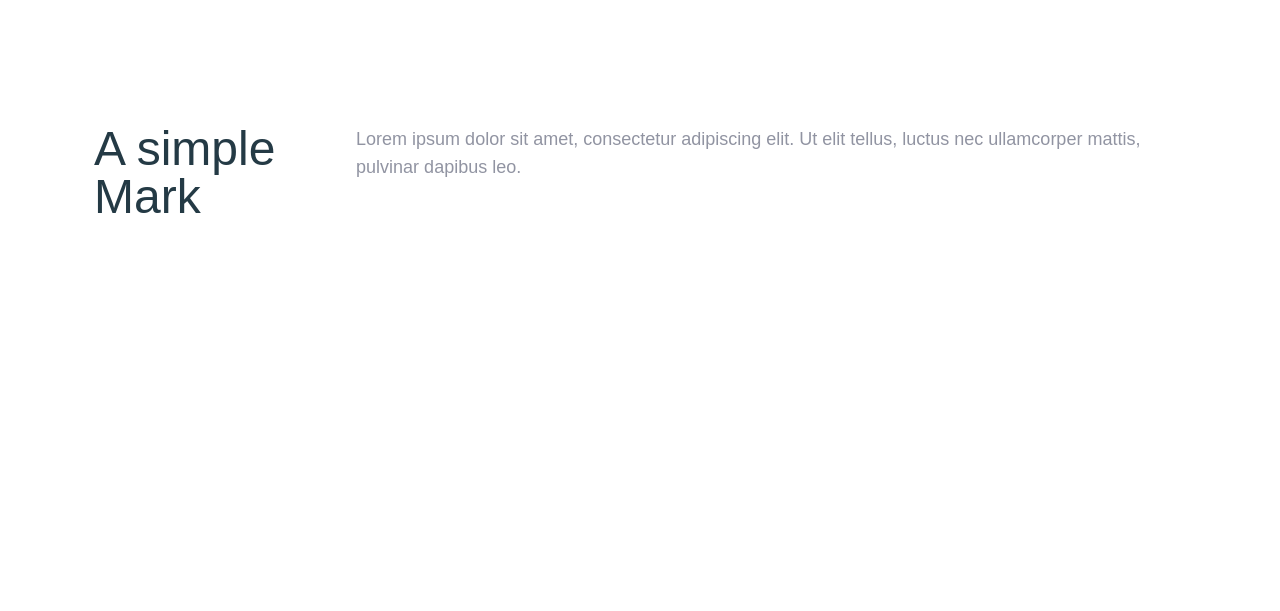
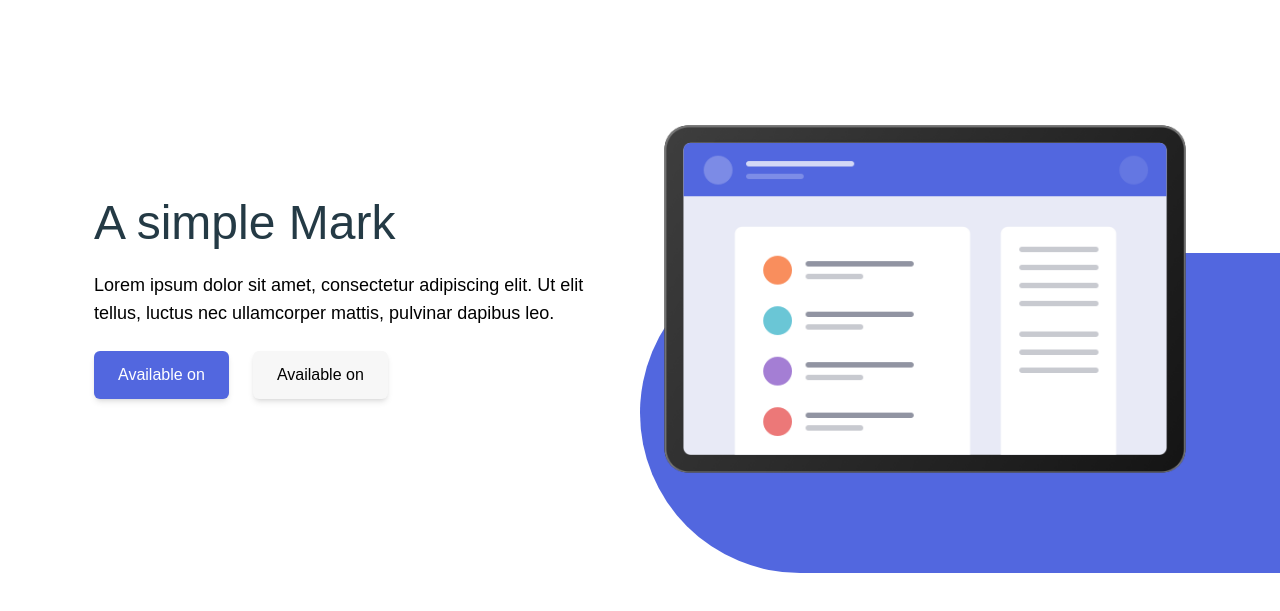
Before and after one commit to theclassical-dev/tailwind-refresher-template, a website: page public/index.html in a window 1280 px wide. Shown: the part 107-718 px from the top of the page. Drawn offline with Linux system fonts and the light colour scheme.

Commit message:
first section completed

```diff
--- a/public/index.html
+++ b/public/index.html
@@ -24,16 +24,26 @@
         <nav>
     </header>
 
-    <section class="realtive">
-        <div class="container flex-col-reverse lg:flex-row-reverse items-center gap-12 mt-14 lg:mt-28">
+    <section class="relative">
+        <div class="container flex flex-col-reverse lg:flex-row items-center gap-12 mt-14 lg:mt-28 lg: -bottom-28 lg: -right-36">
             <!-- content -->
-            <div class="flex flex-1 item-center lg:items-start">
+            <div class="flex flex-1 flex-col items-center lg:items-start">
                 <h2 class="text-t-blue text-3xl md:text-4 lg:text-5xl text-center lg:text-left mb-6">A simple Mark</h2>
-                <p class="text-t-gray text-lg text-center lg:text-left mb-6">
+                <p class="tex t-t-gray text-lg text-center lg:text-left mb-6">
                     Lorem ipsum dolor sit amet, consectetur adipiscing elit. Ut elit tellus, luctus nec ullamcorper mattis, pulvinar dapibus leo.
                 </p>
+                <div class="flex justify-center flex-wrap gap-6">
+                    <button type="button" class="btn btn-purple hover:bg-t-white hover:text-black">Available on</button>
+                    <button type="button" class="btn btn-white hover:bg-t-purple hover:text-white">Available on</button>
+                </div>
+            </div>
+            <!-- image -->
+            <div class="flex justify-center flex-1 mb-10 md:mb-16 lg:mb-0 z-10">
+                <img class="w-5/6 h-5/6 sm:w-3/4 sm:h-3/4 md:w-full md:h-full" src="./imgs/02.png" />
             </div>
         </div>
+        <!-- round shape -->
+        <div class="hidden md:block overflow:hidden bg-t-purple rounded-l-full absolute h-80 w-2/4 top-32 right-0"></div>
     </section>
 </body>
 </html>
--- a/src/style.css
+++ b/src/style.css
@@ -3,3 +3,15 @@
 @tailwind utilities;
 
 @import url('https://fonts.googleapis.com/css2?family=Poppins:ital,wght@1,100&display=swap');
+
+.btn {
+    @apply shadow-md py-3 px-6 rounded-md transition duration-300;
+}
+
+.btn-purple {
+    @apply bg-t-purple text-white;
+}
+
+.btn-white {
+    @apply bg-t-white;
+}
```
Also changed, not shown: public/imgs/02.png (renamed from public/imgs/hero-bg.png), public/style.css.
